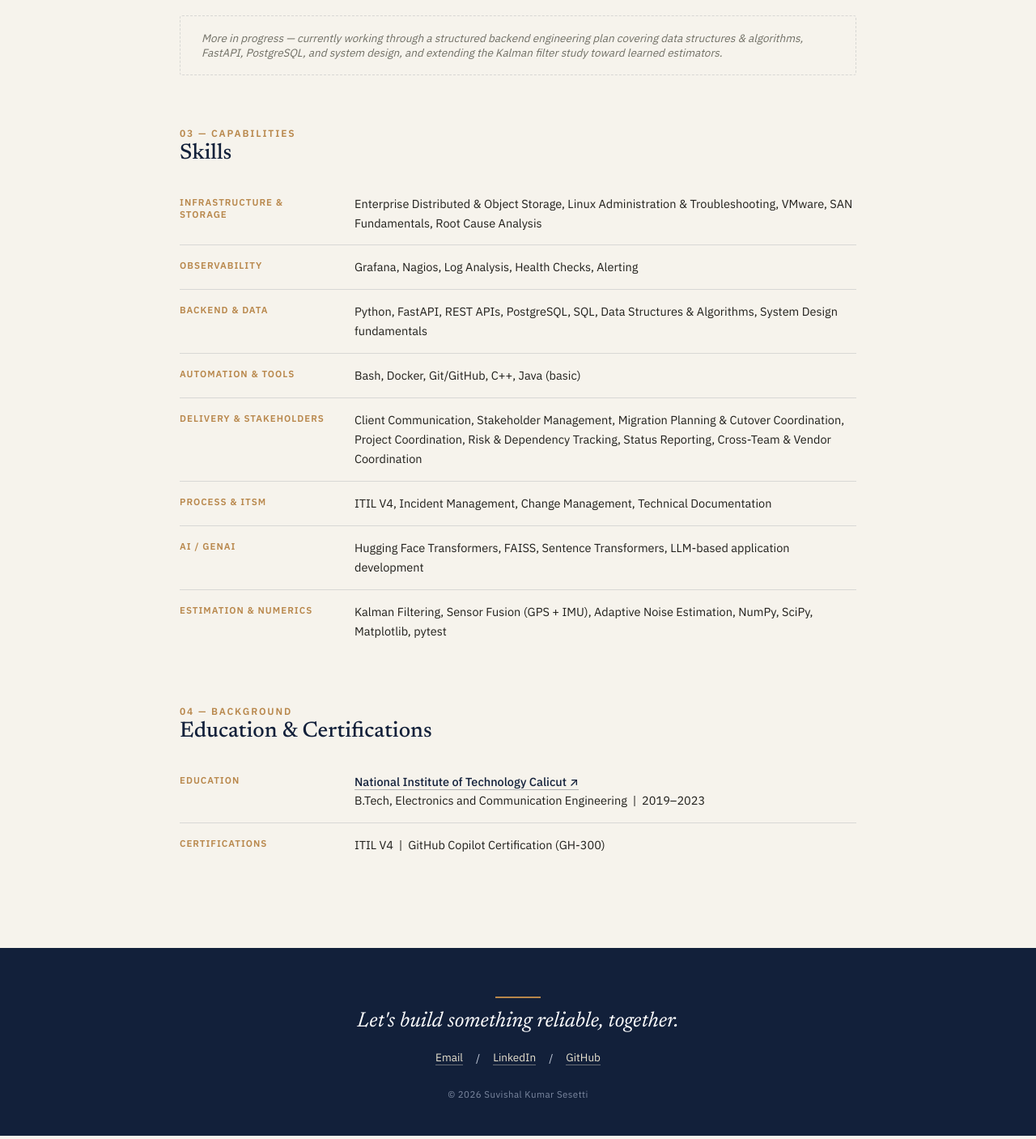
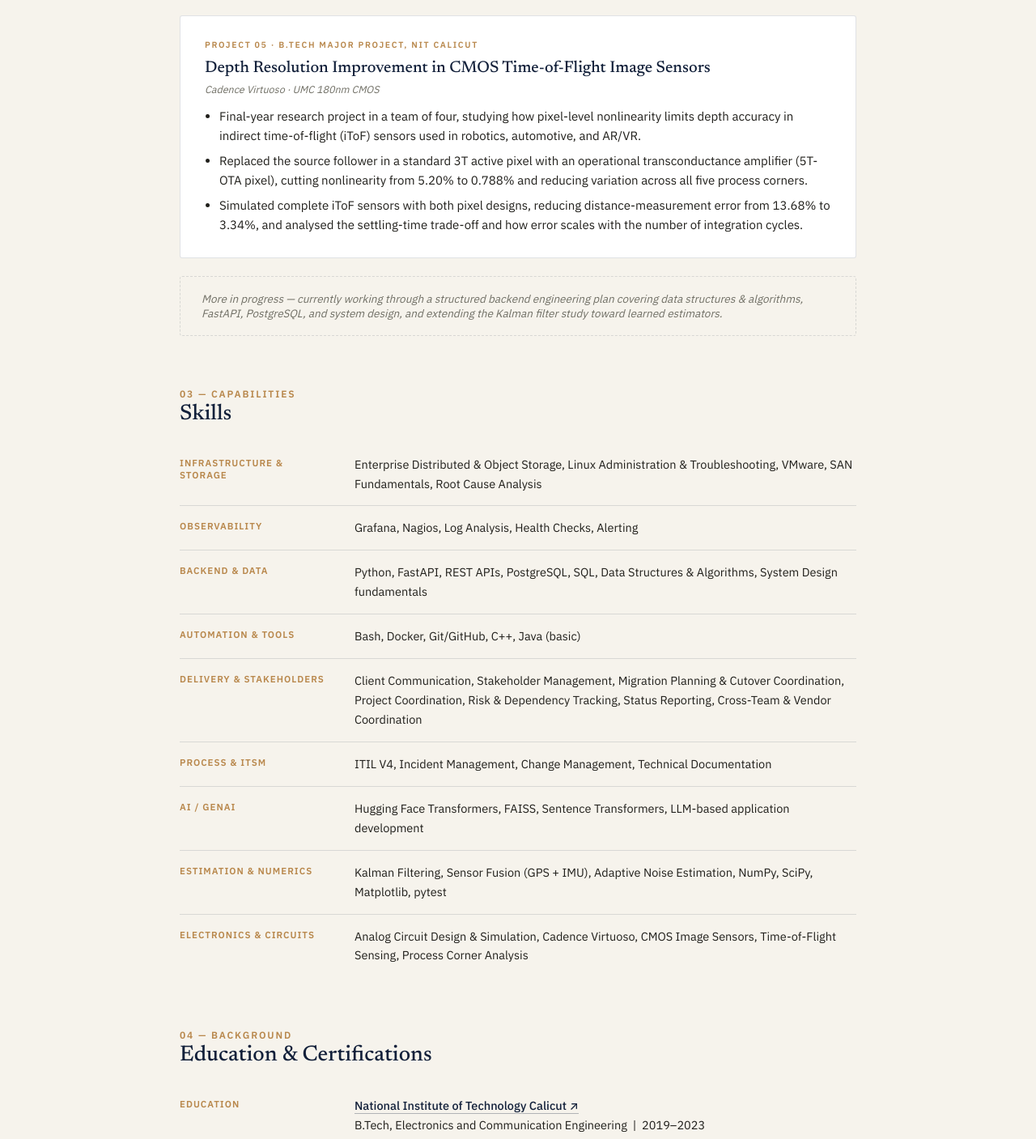
Before and after one commit to suvishal/suvishal-portfolio, a website: page index.html in a window 1280 px wide. Shown: the part 3317-4724 px from the top of the page at 81% size. Drawn offline with Linux system fonts and the light colour scheme.

Commit message:
Add B.Tech major project (CMOS ToF depth resolution) and electronics skills
Co-Authored-By: Claude Opus 5.5 <noreply@anthropic.com>
Claude-Session: https://claude.ai/code/session_0132QvFTcrz6Y2yHYtGKCiFz

```diff
--- a/index.html
+++ b/index.html
@@ -295,6 +295,19 @@
         </div>
       </div>
 
+      <div class="card">
+        <div class="seclabel proj-tag">Project 05 · B.Tech Major Project, NIT Calicut</div>
+        <div class="proj-head">
+          <div class="proj-title">Depth Resolution Improvement in CMOS Time-of-Flight Image Sensors</div>
+          <div class="proj-stack">Cadence Virtuoso · UMC 180nm CMOS</div>
+        </div>
+        <ul class="proj-list">
+          <li>Final-year research project in a team of four, studying how pixel-level nonlinearity limits depth accuracy in indirect time-of-flight (iToF) sensors used in robotics, automotive, and AR/VR.</li>
+          <li>Replaced the source follower in a standard 3T active pixel with an operational transconductance amplifier (5T-OTA pixel), cutting nonlinearity from 5.20% to 0.788% and reducing variation across all five process corners.</li>
+          <li>Simulated complete iToF sensors with both pixel designs, reducing distance-measurement error from 13.68% to 3.34%, and analysed the settling-time trade-off and how error scales with the number of integration cycles.</li>
+        </ul>
+      </div>
+
       <div class="proj-note">
         More in progress — currently working through a structured backend engineering plan covering data structures &amp; algorithms, FastAPI, PostgreSQL, and system design, and extending the Kalman filter study toward learned estimators.
       </div>
@@ -337,6 +350,10 @@
         <div class="ledgerrow">
           <div class="ledgerlabel">Estimation &amp; Numerics</div>
           <div class="ledgerval">Kalman Filtering, Sensor Fusion (GPS + IMU), Adaptive Noise Estimation, NumPy, SciPy, Matplotlib, pytest</div>
+        </div>
+        <div class="ledgerrow">
+          <div class="ledgerlabel">Electronics &amp; Circuits</div>
+          <div class="ledgerval">Analog Circuit Design &amp; Simulation, Cadence Virtuoso, CMOS Image Sensors, Time-of-Flight Sensing, Process Corner Analysis</div>
         </div>
       </div>
     </section>
@@ -459,6 +476,10 @@
           "He built a from-scratch Kalman filter research project in Python and NumPy, studying GPS + IMU sensor fusion, tuning sensitivity, filter consistency, and adaptive noise estimation, written up as a paper draft.",
           LINKS.kalmanRepo, "View code on GitHub ↗"
         )];
+      case "thesis":
+        return [mkBot(
+          "His B.Tech major project at NIT Calicut, done in a team of four, improved depth resolution in CMOS time-of-flight image sensors. Replacing the 3T source-follower pixel with a 5T-OTA pixel cut nonlinearity from 5.20% to 0.788% and distance error from 13.68% to 3.34% in Cadence Virtuoso simulations (UMC 180nm)."
+        )];
       case "ai":
         return [mkBot(
           "He built an offline GenAI document summarizer and Q&A system using Hugging Face Transformers and FAISS-based vector search, with no cloud dependencies."
@@ -487,6 +508,7 @@
 
   function matchCategory(q) {
     var t = (q || "").toLowerCase();
+    if (/thesis|major project|final.year|time.of.flight|\btof\b|cmos|cadence|pixel|image sensor/.test(t)) return "thesis";
     if (/college|university|educat|nitc|degree|studi/.test(t)) return "education";
     if (/job|work|current|hitachi|employ|company|role|migrat|client|manag/.test(t)) return "job";
     if (/sentinel/.test(t)) return "sentinel";
--- a/worker.js
+++ b/worker.js
@@ -18,8 +18,9 @@ FACTS ABOUT SUVISHAL:
 - Project 2 - Offline AI Document Summariser and Q&A System: an offline GenAI pipeline (Python, Hugging Face Transformers, FAISS) for document parsing, embedding-based vector search, and transformer-based summarization, with no cloud dependencies.
 - Project 3 - Kalman Filter Research (GPS + IMU sensor fusion): a from-scratch study in Python/NumPy (SciPy, Matplotlib, pytest), no filtering library. Five reproducible simulated experiments: filter beats tuned smoothing baselines with 2.1-2.3x lower position RMSE; mis-tuning Q and R analysis (accuracy depends on the Q/R ratio, under-estimating Q is far worse); consistency checks (NEES/NIS, innovation autocorrelation); fusing a 100 Hz accelerometer with 1 Hz GPS gives 2.3 m RMSE vs 4.2 m GPS-only when accelerometer bias is a state; an adaptive filter learns measurement noise online, recovering from 100x mis-tuning to within 0.3% of oracle RMSE. Written up as a paper draft. Code: https://github.com/suvishal/Kalman_filter_sensor
 - Project 4 - This portfolio: a serverless Cloudflare Worker serving the static site plus a /api/chat endpoint that calls the Groq API (this chat), with an offline FAQ fallback. Code: https://github.com/suvishal/suvishal-portfolio
+- Project 5 - B.Tech major project at NIT Calicut (2023, team of four, guided by Dr. B. Bhuvan): "Depth Resolution Improvement in CMOS Time of Flight Image Sensors". Simulated in Cadence Virtuoso with UMC 180nm technology. Replacing the source follower in a typical 3T active pixel (3T-SF) with an operational transconductance amplifier (5T-OTA pixel) reduced nonlinearity from 5.20% to 0.788%, with lower variation across all five process corners. Simulations of indirect time-of-flight (iToF) sensors with both pixels reduced distance-measurement error from 13.68% to 3.34%. Trade-off: the 5T-OTA pixel has a longer settling time.
 - Currently working through a structured backend engineering plan covering data structures & algorithms, FastAPI, PostgreSQL, and system design.
-- Skills: Linux administration & troubleshooting, VMware, enterprise distributed/object storage, SAN fundamentals, root cause analysis, Grafana, Nagios, Python, FastAPI, REST APIs, PostgreSQL, SQL, Docker, Git/GitHub, C++, Java (basic), ITIL V4, incident/change management, Hugging Face Transformers, FAISS, client communication, stakeholder management, migration planning and cutover coordination, project coordination, risk and dependency tracking, status reporting, Kalman filtering, sensor fusion, NumPy, SciPy.
+- Skills: Linux administration & troubleshooting, VMware, enterprise distributed/object storage, SAN fundamentals, root cause analysis, Grafana, Nagios, Python, FastAPI, REST APIs, PostgreSQL, SQL, Docker, Git/GitHub, C++, Java (basic), ITIL V4, incident/change management, Hugging Face Transformers, FAISS, client communication, stakeholder management, migration planning and cutover coordination, project coordination, risk and dependency tracking, status reporting, Kalman filtering, sensor fusion, NumPy, SciPy, analog circuit design and simulation, Cadence Virtuoso, CMOS image sensors.
 - Contact: email suvishalkumarsesetti@gmail.com, LinkedIn https://www.linkedin.com/in/suvishal-kumar-sesetti/, GitHub https://github.com/suvishal
 - Open to: backend software engineering, forward deployed engineering, infrastructure/SRE, and storage engineering roles.
 
```
